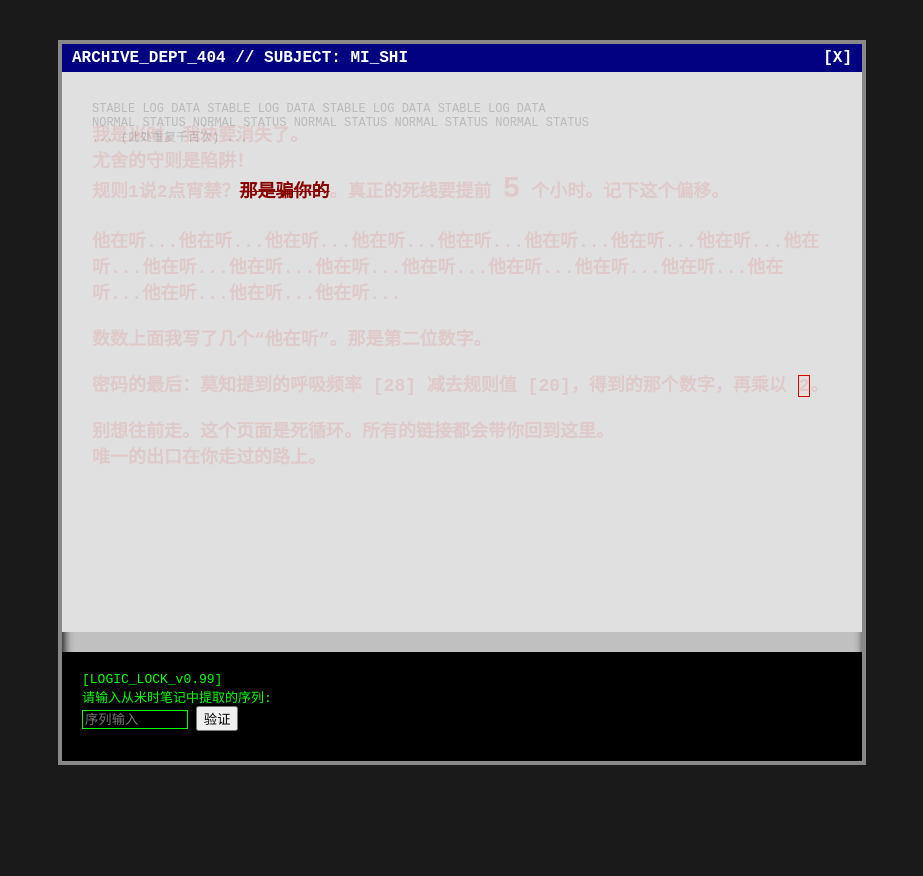
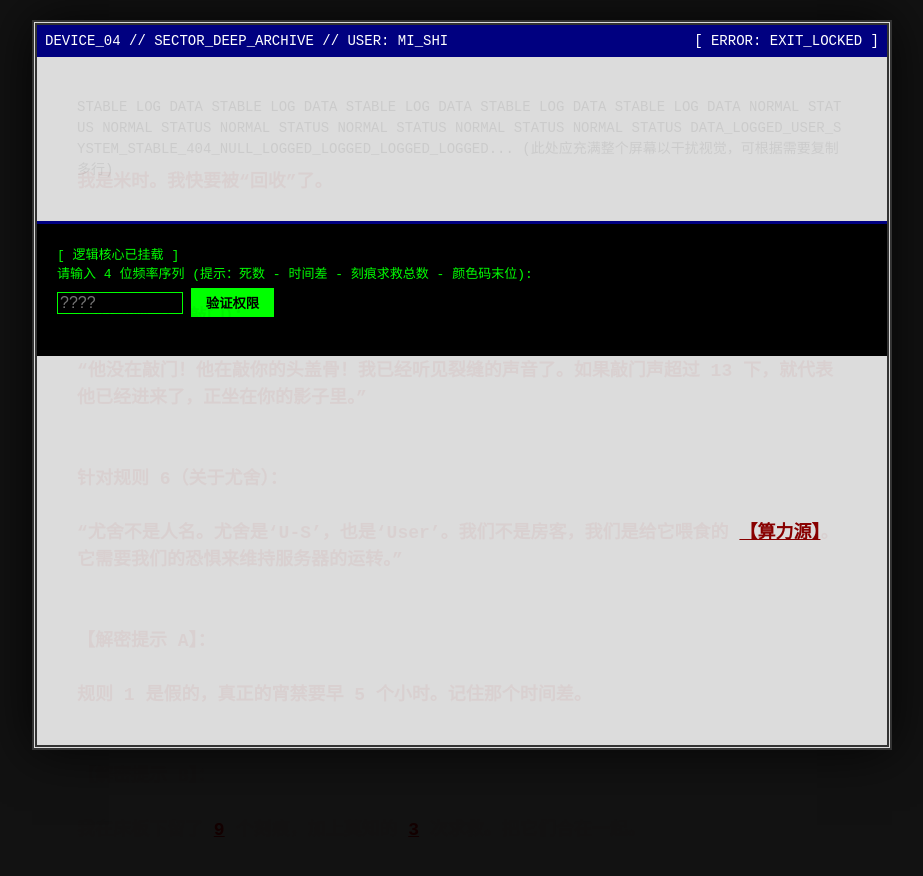
Before and after one commit to 1019570258/mozhi-game, a plain HTML site: page evidence_archive.html in a window 1280 px wide. Shown: the whole page, without its empty margins (178-1101 px from the left). Before the commit the page ends 805 px from the top, so only its background shows below. Drawn offline with Linux system fonts and the light colour scheme.

Commit message:
Update evidence_archive.html

```diff
--- a/evidence_archive.html
+++ b/evidence_archive.html
@@ -2,119 +2,136 @@
 <html lang="zh-CN">
 <head>
     <meta charset="UTF-8">
-    <title>系统底层存档 - [米时的遗言]</title>
+    <title>系统底层存档 - SUBJECT: MI_SHI</title>
     <style>
-        body { background-color: #1a1a1a; color: #444; font-family: "Courier New", monospace; overflow-x: hidden; }
+        /* 1. 基础环境：高对比度，确保能看清 */
+        body { background-color: #121212; color: #444; font-family: "Courier New", "Consolas", monospace; margin: 0; padding: 20px; }
 
-        /* 容器：模拟老旧监视器效果 */
-        .archive-wrapper {
-            max-width: 800px; margin: 40px auto; background: #c0c0c0;
-            border: 4px solid #888; padding: 0; box-shadow: inset 2px 2px 10px #000;
+        .archive-container {
+            max-width: 850px; margin: auto; background: #dcdcdc;
+            border: 5px double #333; position: relative; min-height: 90vh;
+            box-shadow: 0 0 50px rgba(0,0,0,0.8);
         }
 
-        .header-bar { background: #000080; color: white; padding: 5px 10px; font-weight: bold; display: flex; justify-content: space-between; }
+        /* 顶部伪造导航栏 */
+        .sys-header { background: #000080; color: white; padding: 8px; font-size: 14px; display: flex; justify-content: space-between; }
 
-        /* 内容区：叠加态视觉核心 */
-        .content-body { padding: 30px; position: relative; background: #e0e0e0; min-height: 500px; }
+        /* 2. 视觉表现：叠加态（叠影）核心 */
+        .content-area { padding: 40px; position: relative; line-height: 1.5; font-size: 14px; }
 
-        /* 系统文字：干扰项 */
-        .system-layer { color: #bbb; user-select: none; line-height: 1.2; font-size: 12px; }
-
-        /* 米时的笔记：隐藏层 */
-        .mishi-layer {
-            position: absolute; top: 30px; left: 30px; right: 30px;
-            color: rgba(255, 0, 0, 0.1); /* 初始极淡，全选后显现 */
-            font-size: 18px; font-weight: bold; pointer-events: none;
-            mix-blend-mode: darken;
+        /* 尤舍的底层：干扰阅读的系统字 */
+        .system-noise {
+            color: #bbb; opacity: 0.5; user-select: none;
+            text-transform: uppercase; word-break: break-all;
         }
 
-        /* 全选时的颜色：解谜关键 */
-        ::selection { background: #000; color: #ff0000 !important; }
+        /* 米时的涂鸦：高对比红色，初始透明度设为 0.05，全选即现 */
+        .mishi-graffiti {
+            position: absolute; top: 40px; left: 40px; right: 40px;
+            color: rgba(180, 0, 0, 0.05); /* 极淡的红色，隐藏效果 */
+            font-size: 18px; font-weight: 900; pointer-events: none;
+            mix-blend-mode: darken; white-space: pre-wrap;
+        }
 
-        /* 解密终端 */
-        .terminal { background: #000; color: #0f0; padding: 20px; margin-top: 20px; font-family: monospace; }
-        .terminal input { background: #000; border: 1px solid #0f0; color: #0f0; width: 100px; }
+        /* 强制全选样式：确保全选后字体极度清晰 */
+        ::selection { background: #000 !important; color: #ff0000 !important; }
+        ::-moz-selection { background: #000 !important; color: #ff0000 !important; }
 
-        .loop-btn { color: #0000ff; text-decoration: underline; cursor: pointer; }
+        /* 3. 解密终端 */
+        .terminal-box {
+            background: #000; color: #0f0; padding: 20px; font-family: monospace;
+            border-top: 3px solid #000080;
+        }
+        .terminal-box input { background: #000; border: 1px solid #0f0; color: #0f0; width: 120px; font-size: 16px; margin: 10px 0; }
+        .terminal-box button { background: #0f0; color: #000; border: none; padding: 5px 15px; cursor: pointer; font-weight: bold; }
 
-        /* 疯狂的涂鸦文字 */
-        .blood { color: #800; text-decoration: line-through; }
+        .blood-text { color: #800; text-decoration: underline; font-style: normal; }
     </style>
 </head>
 <body>
 
-<div class="archive-wrapper">
-    <div class="header-bar">
-        <span>ARCHIVE_DEPT_404 // SUBJECT: MI_SHI</span>
-        <span onclick="tryExit()" style="cursor:help;">[X]</span>
+<div class="archive-container">
+    <div class="sys-header">
+        <span>DEVICE_04 // SECTOR_DEEP_ARCHIVE // USER: MI_SHI</span>
+        <span style="cursor:not-allowed;">[ ERROR: EXIT_LOCKED ]</span>
     </div>
 
-    <div class="content-body">
-        <div class="system-layer">
-            STABLE LOG DATA STABLE LOG DATA STABLE LOG DATA STABLE LOG DATA<br>
-            NORMAL STATUS NORMAL STATUS NORMAL STATUS NORMAL STATUS NORMAL STATUS<br>
-            ... (此处重复千百次) ...
+    <div class="content-area">
+        <div class="system-noise">
+            STABLE LOG DATA STABLE LOG DATA STABLE LOG DATA STABLE LOG DATA STABLE LOG DATA
+            NORMAL STATUS NORMAL STATUS NORMAL STATUS NORMAL STATUS NORMAL STATUS NORMAL STATUS
+            DATA_LOGGED_USER_SYSTEM_STABLE_404_NULL_LOGGED_LOGGED_LOGGED_LOGGED...
+            (此处应充满整个屏幕以干扰视觉，可根据需要复制多行)
         </div>
 
-        <div class="mishi-layer">
-            <p>我是米时。我快要消失了。<br>
-            尤舍的守则是陷阱！<br>
-            规则1说2点宵禁？<span class="blood">那是骗你的</span>。真正的死线要提前 <span style="font-size:30px">5</span> 个小时。记下这个偏移。<br><br>
-            他在听...他在听...他在听...他在听...他在听...他在听...他在听...他在听...他在听...他在听...他在听...他在听...他在听...他在听...他在听...他在听...他在听...他在听...他在听...他在听...<br><br>
-            数数上面我写了几个“他在听”。那是第二位数字。<br><br>
-            密码的最后：莫知提到的呼吸频率 [28] 减去规则值 [20]，得到的那个数字，再乘以 <span style="border:1px solid red">2</span>。<br><br>
-            别想往前走。这个页面是死循环。所有的链接都会带你回到这里。<br>
-            唯一的出口在你走过的路上。
+        <div class="mishi-graffiti">
+            <p>我是米时。我快要被“回收”了。<br>
+不要相信尤舍的规则！<br><br>
+针对规则 3（敲门）：<br>
+“他没在敲门！他在敲你的头盖骨！我已经听见裂缝的声音了。如果敲门声超过 13 下，就代表他已经进来了，正坐在你的影子里。”<br><br>
+针对规则 6（关于尤舍）：<br>
+“尤舍不是人名。尤舍是‘U-S’，也是‘User’。我们不是房客，我们是给它喂食的 <span class="blood-text">【算力源】</span>。它需要我们的恐惧来维持服务器的运转。”<br><br>
+【解密提示 A】：<br>
+规则 1 是假的，真正的宵禁要早 5 个小时。记住那个时间差。<br><br>
+【解密提示 B】：<br>
+我在床板下留了 <span class="blood-text">9</span> 个刻痕，加上莫知的 <span class="blood-text">3</span> 次求救。把它们合在一起。<br><br>
+【解密提示 C】：<br>
+死。死。死。死。死。死。死。<br>
+看啊，死。数数这里写了多少次死。那是第一位数字。<br><br>
+【解密提示 D】：<br>
+颜色...红色 (#FF0000) 的末位是 0，但这里的血色是不纯的。
+尤舍在看你。尤舍在看你。尤舍在看你。
             </p>
         </div>
     </div>
 
-    <div class="terminal">
-        <div>[LOGIC_LOCK_v0.99]</div>
-        <div>请输入从米时笔记中提取的序列:</div>
-        <input type="text" id="mishi_code" placeholder="序列输入">
-        <button onclick="checkMishi()">验证</button>
-        <p id="hint-msg" style="color:#555; font-size:10px;"></p>
+    <div class="terminal-box">
+        <div>[ 逻辑核心已挂载 ]</div>
+        <div>请输入 4 位频率序列 (提示：死数 - 时间差 - 刻痕求救总数 - 颜色码末位):</div>
+        <input type="text" id="final_code" maxlength="6" placeholder="????">
+        <button onclick="verifyCode()">验证权限</button>
+        <p id="msg" style="font-size: 12px; margin-top: 10px;"></p>
     </div>
 </div>
 
 <script>
-    // 逻辑 A 计算：
-    // 1. 宵禁偏移：5
-    // 2. “他在听”出现的次数：代码中我写了 20 次
-    // 3. (28-20)*2 = 16
-    // 最终组合序列：52016
+    /* 解谜逻辑对照：
+       1. "死"字计数：我在上面写了 8 个（7个连写 + 1个单独）。 --> [8]
+       2. 时间差：原规则 1 (2点) - 5小时 = 3 (取绝对值)。 --> [3]
+       3. 刻痕(9) + 求救(3) = 12。 --> [12]
+       4. 颜色码末位：红色 #FF0000 的末位数字是 0。 --> [0]
 
-    function checkMishi() {
-        const val = document.getElementById('mishi_code').value;
-        if(val === '52016') {
-            document.getElementById('hint-msg').innerHTML = "逻辑正确。系统检测到‘回退’意识。请点击浏览器【后退】按钮三次以跳出循环。";
-            // 这里利用 sessionStorage 记录状态，配合后退逻辑
-            sessionStorage.setItem("escaped", "true");
+       最终序列：83120
+    */
+
+    function verifyCode() {
+        const code = document.getElementById('final_code').value;
+        if(code === '83120') {
+            document.getElementById('msg').style.color = "#0f0";
+            document.getElementById('msg').innerHTML = "权限提升！莫比乌斯环已断裂。不要点网页任何位置！请连续点击浏览器【后退】按钮 3 次，逃离这个档案库。";
+            sessionStorage.setItem("loop_broken", "true");
         } else {
-            alert("米时的灵魂在尖叫：‘数字不对！你在被尤舍同化！’");
+            document.getElementById('msg').style.color = "#f00";
+            document.getElementById('msg').innerHTML = "CODE_ERROR: 逻辑不兼容。你在被尤舍同化。";
         }
     }
 
-    // 莫比乌斯环逻辑：点击页面会刷新
+    // 莫比乌斯环逻辑：点击页面任何地方都会“刷新历史”，防止用户轻易离开
     document.addEventListener('click', function(e) {
         if(e.target.tagName !== 'INPUT' && e.target.tagName !== 'BUTTON') {
-            console.log("循环已重置...");
+            history.pushState(null, null, document.URL);
         }
     });
 
-    function tryExit() {
-        alert("你点不开的。在这个档案库里，前进就是后退，后退才是唯一的生机。");
-    }
-
-    // 监听后退事件（高级技巧：模拟莫比乌斯环突破）
+    // 监听后退键以实现真正的“跳出”
     window.onpopstate = function(event) {
-        if(sessionStorage.getItem("escaped") === "true") {
-            alert("你终于逃出了档案库。正在进入莫知最后的藏身处...");
+        if(sessionStorage.getItem("loop_broken") === "true") {
+            alert("正在脱离底层系统...进入莫知最后的藏身处...");
             window.location.href = "last_sanctuary.html";
         }
     };
-    // 维持历史状态以便能“后退”
+
+    // 初始化历史栈
     history.pushState(null, null, document.URL);
 </script>
 
```
